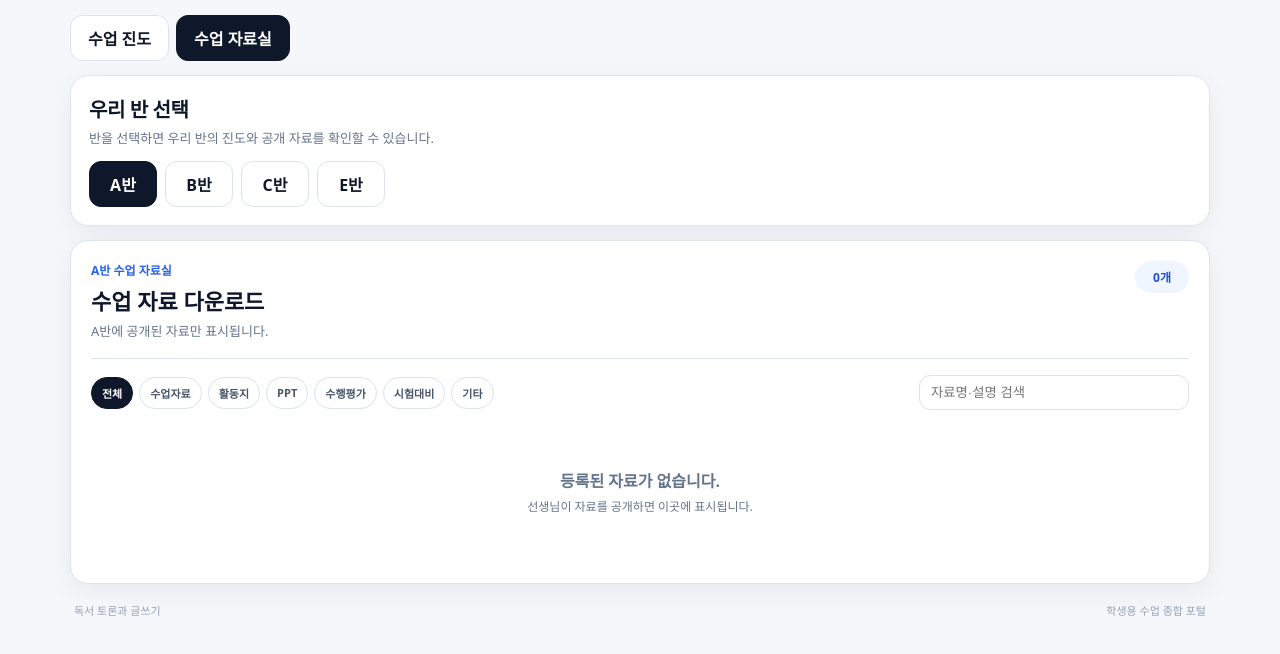
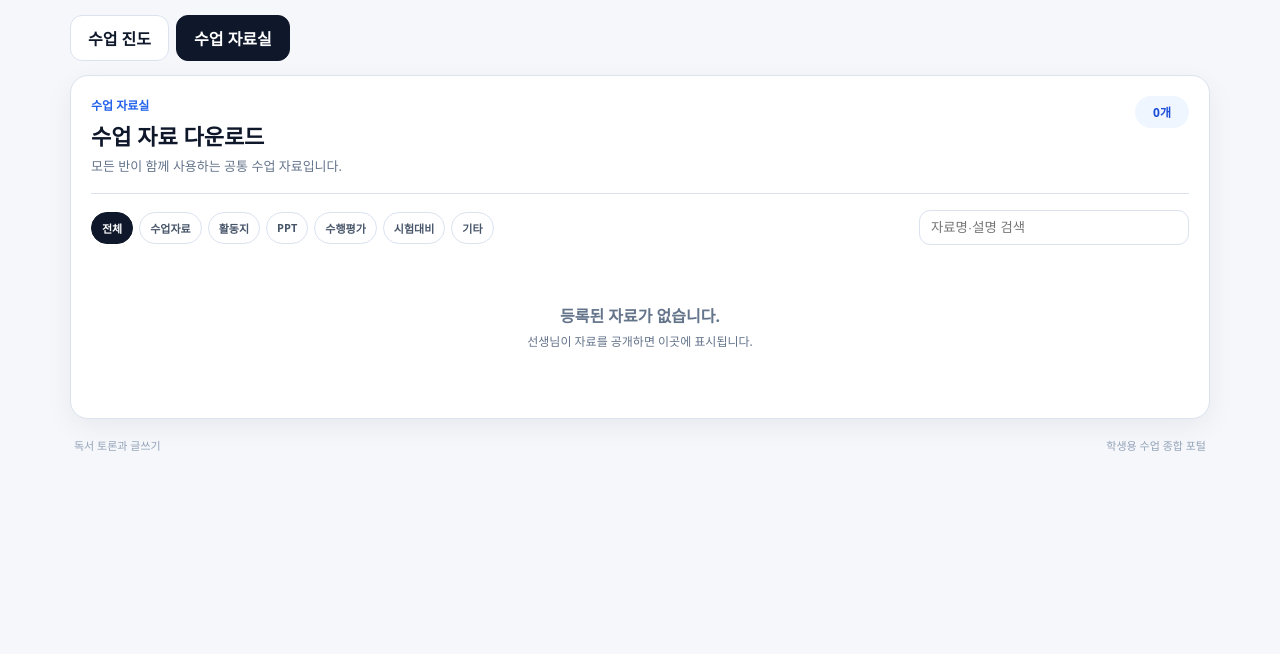
Before and after one commit to acmejy-code/Jcoupe-class-portal, a plain HTML site: page index.html in a window 1280 px wide. Both pictures are taken after a click on the button "수업 자료실". Shown: the part 126-780 px from the top of the page. Drawn offline with Linux system fonts and the light colour scheme.

Commit message:
반 선택 제거

```diff
--- a/index.html
+++ b/index.html
@@ -27,17 +27,17 @@
     </nav>
 
     <main>
+      <div id="view-progress" class="portal-view active">
         <section class="card class-card">
           <div class="section-head">
             <div>
               <h2>우리 반 선택</h2>
-            <p>반을 선택하면 우리 반의 진도와 공개 자료를 확인할 수 있습니다.</p>
+              <p>반을 선택하면 우리 반의 수업 진도를 확인할 수 있습니다.</p>
             </div>
           </div>
           <div class="class-tabs" id="classTabs"></div>
         </section>
 
-      <div id="view-progress" class="portal-view active">
         <section class="grid">
           <article class="card current-card">
             <div class="section-head">
@@ -89,7 +89,7 @@
             <div>
               <div class="label" id="materialClassLabel">수업 자료실</div>
               <h2>수업 자료 다운로드</h2>
-              <p id="materialsSubtitle">선택한 반에 공개된 자료만 표시됩니다.</p>
+              <p id="materialsSubtitle">모든 반이 함께 사용하는 공통 수업 자료입니다.</p>
             </div>
             <div class="material-count" id="materialCount">0개</div>
           </div>
--- a/js/app.js
+++ b/js/app.js
@@ -102,19 +102,15 @@ function renderSelected(){
       <div class="history-session">${esc(r.session||r.type||"")}</div>
     </div>`).join(""):`<div class="empty">공개된 최근 수업 기록이 없습니다.</div>`;
 }
-function materialVisibleForClass(m){
-  const targets=Array.isArray(m.targetClasses)?m.targetClasses:[];
-  return targets.length===0||targets.includes("ALL")||targets.includes(selectedClass);
-}
 function renderMaterials(){
-  $("materialClassLabel").textContent=`${selectedClass||""}반 수업 자료실`;
-  $("materialsSubtitle").textContent=`${selectedClass||"선택한"}반에 공개된 자료만 표시됩니다.`;
+  $("materialClassLabel").textContent="수업 자료실";
+  $("materialsSubtitle").textContent="모든 반이 함께 사용하는 공통 수업 자료입니다.";
   $("materialFilters").innerHTML=PORTAL_CONFIG.materialCategories.map(c=>`<button class="filter-btn ${materialCategory===c?"active":""}" data-category="${esc(c)}">${esc(c)}</button>`).join("");
   document.querySelectorAll("[data-category]").forEach(b=>b.onclick=()=>{materialCategory=b.dataset.category;renderMaterials();});
 
   const q=materialQuery.trim().toLowerCase();
   const rows=materials
-    .filter(materialVisibleForClass)
+    .filter(m=>m.isPublished!==false)
     .filter(m=>materialCategory==="전체"||m.category===materialCategory)
     .filter(m=>!q||[m.title,m.description,m.category,m.fileType].join(" ").toLowerCase().includes(q))
     .sort((a,b)=>String(b.updatedAt||"").localeCompare(String(a.updatedAt||"")));
--- a/js/portal-config.js
+++ b/js/portal-config.js
@@ -1,5 +1,5 @@
 export const PORTAL_CONFIG = {
-  version: "1.2.0",
+  version: "1.2.1",
   defaultProjectId: "2026-2-G2-DOKTOGUL",
   fallbackTitle: "독-토-글 수업 종합 포털",
   fallbackSubtitle: "2026학년도 2학년 · 독서 토론과 글쓰기",
```
Also changed, not shown: 검증결과.txt, 1 other file. Lines whose indentation alone changed are shown as unchanged.
